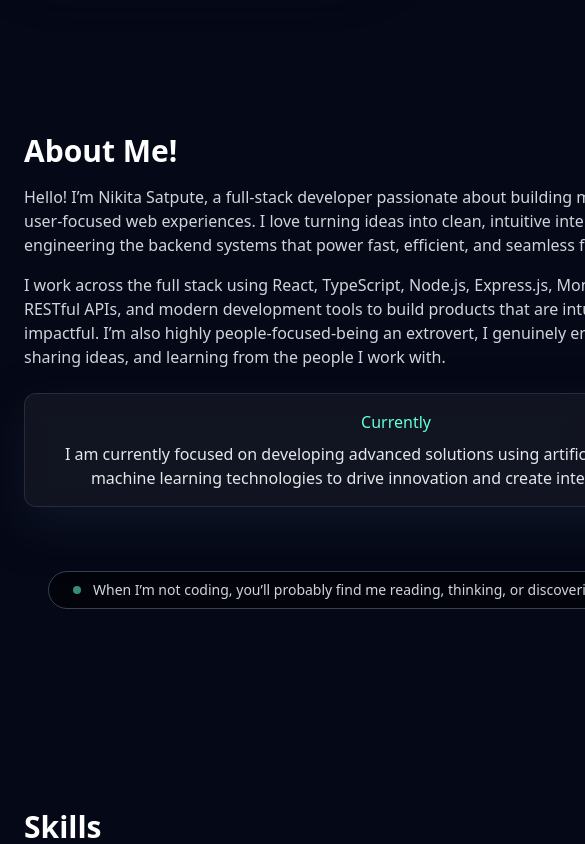
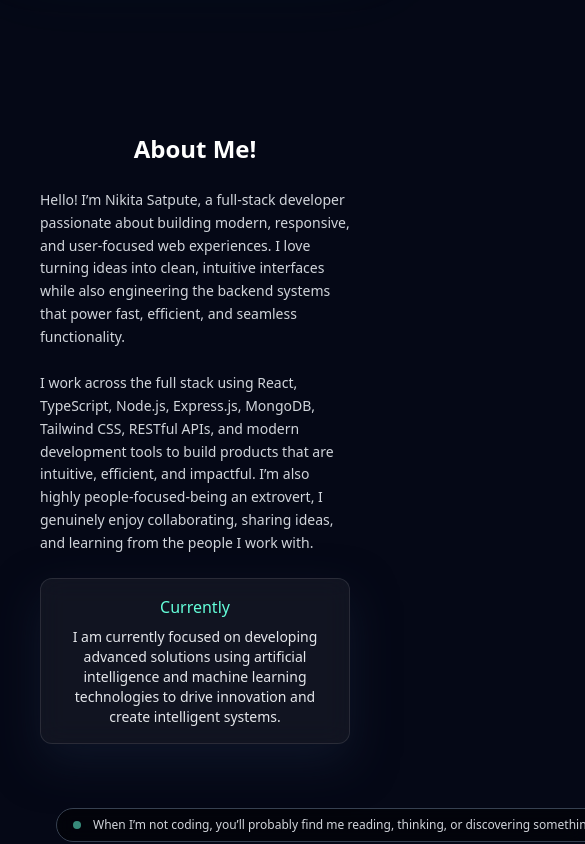
Before and after one commit to nikita0x01/Portfolio, a React (Vite) app: page / in a window 390 px wide. Shown: the part 1280-2124 px from the top of the page, 585 px wide, since content can reach past the window. Built offline with nearby package versions, Linux system fonts and the light colour scheme.

Commit message:
new commits

```diff
--- a/src/sections/About.jsx
+++ b/src/sections/About.jsx
@@ -1,10 +1,11 @@
-import { motion } from "framer-motion"
+import { motion } from "framer-motion";
 
 export default function About() {
   return (
-    <div className="relative">
+    <div className="relative px-4 sm:px-6 md:px-12">
+      {/* Heading */}
       <motion.h2
-        className="text-3xl md:text-4xl font-semibold mb-4"
+        className="text-2xl sm:text-3xl md:text-4xl font-semibold mb-6 text-center"
         initial={{ opacity: 0, y: 10 }}
         whileInView={{ opacity: 1, y: 0 }}
         viewport={{ once: true, amount: 0.4 }}
@@ -13,22 +14,23 @@ export default function About() {
         About Me!
       </motion.h2>
 
-      <div className="grid md:grid-cols-3 gap-6 items-start">
+      {/* Grid Layout for Text and Card */}
+      <div className="grid grid-cols-1 md:grid-cols-3 gap-6 items-start">
         {/* Text Content */}
         <motion.div
-          className="md:col-span-2 space-y-4"
+          className="md:col-span-2 space-y-6"
           initial={{ opacity: 0, y: 12 }}
           whileInView={{ opacity: 1, y: 0 }}
           viewport={{ once: true, amount: 0.4 }}
           transition={{ duration: 0.6 }}
         >
-          <p className="text-gray-300">
+          <p className="text-gray-300 leading-relaxed text-sm sm:text-base">
             Hello! I’m Nikita Satpute, a full-stack developer passionate about building modern,
             responsive, and user-focused web experiences. I love turning ideas into clean, intuitive
             interfaces while also engineering the backend systems that power fast, efficient, and
             seamless functionality.
           </p>
-          <p className="text-gray-300">
+          <p className="text-gray-300 leading-relaxed text-sm sm:text-base">
             I work across the full stack using React, TypeScript, Node.js, Express.js, MongoDB,
             Tailwind CSS, RESTful APIs, and modern development tools to build products that are
             intuitive, efficient, and impactful. I’m also highly people-focused-being an extrovert,
@@ -43,17 +45,17 @@ export default function About() {
           whileInView={{ opacity: 1, y: 0 }}
           viewport={{ once: true, amount: 0.4 }}
           transition={{ duration: 0.6, delay: 0.1 }}
-          className="card p-4 text-center"
+          className="card p-4 text-center bg-gray-800 rounded-lg shadow-lg"
         >
           <div className="text-accent mb-2">Currently</div>
-          <div className="text-gray-200">
+          <div className="text-gray-200 text-sm sm:text-base">
             I am currently focused on developing advanced solutions using artificial intelligence and machine learning technologies to drive innovation and create intelligent systems.
           </div>
         </motion.div>
 
         {/* Divider / Quote */}
         <motion.div
-          className="relative flex items-center w-full mt-10 mb-2 md:col-span-3"
+          className="relative flex items-center w-full mt-10 mb-4 md:col-span-3"
           initial={{ opacity: 0, y: 10 }}
           whileInView={{ opacity: 1, y: 0 }}
           viewport={{ once: true, amount: 0.4 }}
@@ -61,16 +63,16 @@ export default function About() {
         >
           <div className="flex-1 h-px bg-gradient-to-r from-transparent via-gray-700 to-gray-700" />
 
-          <div className="mx-6 flex items-center gap-3 px-6 py-2 rounded-full bg-black/50 border border-gray-700 backdrop-blur whitespace-nowrap">
-            <span className="h-2 w-2 rounded-full bg-accent animate-pulse" />
-            <span className="text-sm text-gray-300">
-              When I’m not coding, you’ll probably find me reading, thinking, or discovering something new...
-            </span>
-          </div>
+          <div className="mx-4 sm:mx-6 flex items-center justify-center gap-3 px-4 sm:px-6 py-2 sm:py-3 rounded-full bg-black/50 border border-gray-700 backdrop-blur whitespace-nowrap">
+  <span className="h-2 w-2 sm:h-3 sm:w-3 rounded-full bg-accent animate-pulse" />
+  <span className="text-xs sm:text-sm md:text-base text-gray-300">
+    When I’m not coding, you’ll probably find me reading, thinking, or discovering something new...
+  </span>
+</div>
 
           <div className="flex-1 h-px bg-gradient-to-l from-transparent via-gray-700 to-gray-700" />
         </motion.div>
       </div>
     </div>
-  )
+  );
 }
```
